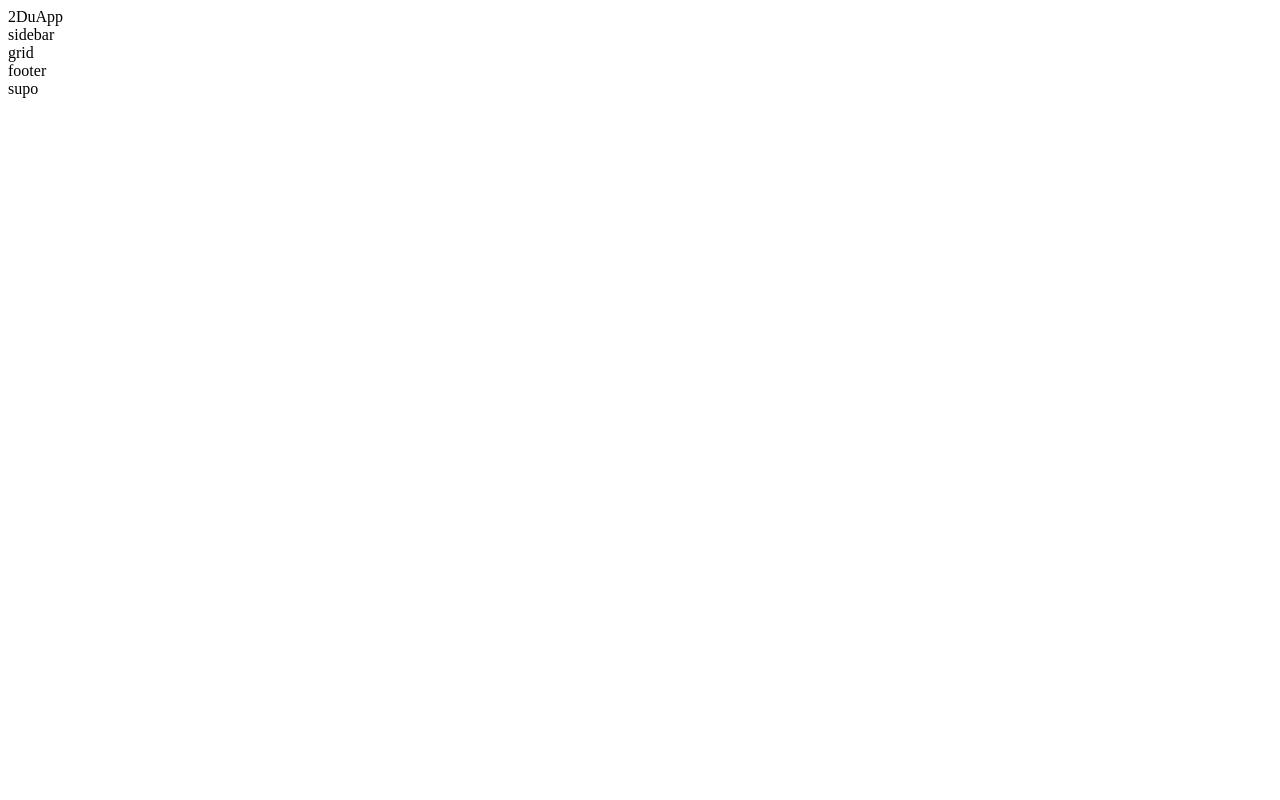
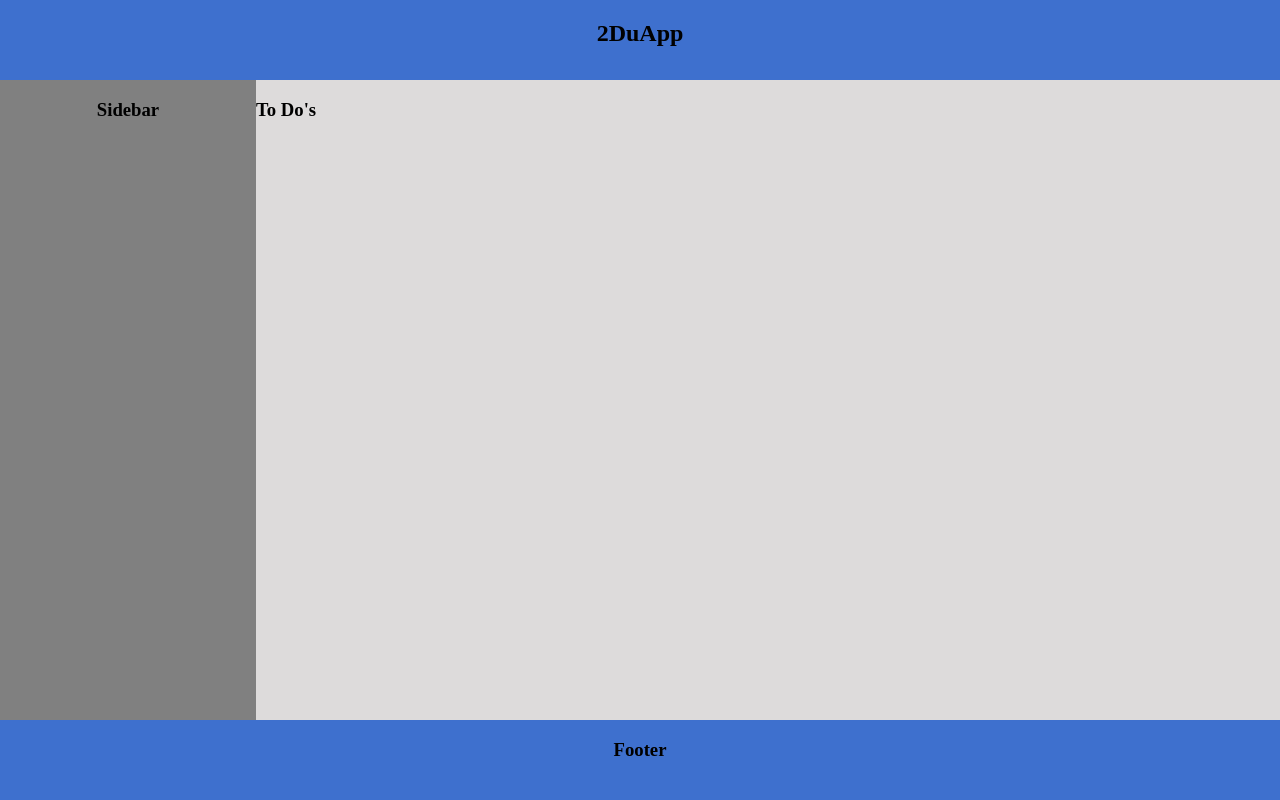
Before and after one commit to monkeC0der/todo-list, a website built with webpack: page src/index.html in a window 1280 px wide. Built offline with nearby package versions, Linux system fonts and the light colour scheme.

Commit message:
Create basic layout of html page, except for todo grid

```diff
--- a/src/index.html
+++ b/src/index.html
@@ -6,11 +6,19 @@
 
   </head>
   <body>
-   <nav>2DuApp</nav>
+   <nav id="header">
+    <h1>2DuApp</h1>
+   </nav>
    <div id="sidebar-todo-container">
-    <div id="sidebar">sidebar</div>
-    <div id="todo-grid">grid</div>
+    <div id="sidebar">
+      <h3>Sidebar</h3>
+    </div>
+    <div id="todo-grid">
+      <h3>To Do's</h3>
+    </div>
    </div>
-   <div id="footer">footer</div>
+   <div id="footer">
+    <h3>Footer</h3>
+   </div>
   </body>
 </html>
--- a/src/index.js
+++ b/src/index.js
@@ -1,20 +1,6 @@
 import './styles.css';
 import saveToDo from './storage';
 import {createProject, createToDo} from './to-do-creation';
-
- function component() {
-   const element = document.createElement('div');
-
-   element.innerHTML = 'supo';
-   element.classList.add('t')
-
-   return element;
- }
-
- document.body.appendChild(component());
-
-
-
 
 let toDoArray = [];
 
--- a/src/styles.css
+++ b/src/styles.css
@@ -1,3 +1,41 @@
 body {
     background-color: white;
+    display: flex;
+    flex-direction: column;
+    justify-content: space-between;
+    margin: 0;
+    height: 100vh;
 }
+
+#header {
+    background-color: rgb(62, 112, 206);
+    display: flex;
+    justify-content: center;
+    height: calc(100vh/10)
+}
+
+#sidebar-todo-container {
+    background-color: rgb(189, 189, 189);
+    display: flex;
+    flex-direction: row;
+    height: calc(100vh/10*8);
+}
+
+#sidebar {
+    background-color: grey;
+    display: flex;
+    justify-content: center;
+    width: calc(100%/10*2);
+}
+
+#todo-grid {
+    background-color: rgb(221, 219, 219);
+    width: calc(100%/10*8);
+}
+
+#footer {
+    background-color: rgb(62, 112, 206);
+    display: flex;
+    justify-content: center;
+    height: calc(100vh/10);
+}
```
Also changed, not shown: dist/index.html, dist/main.js.
